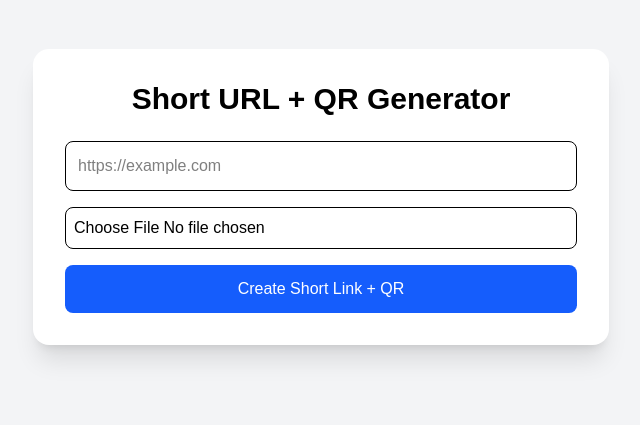
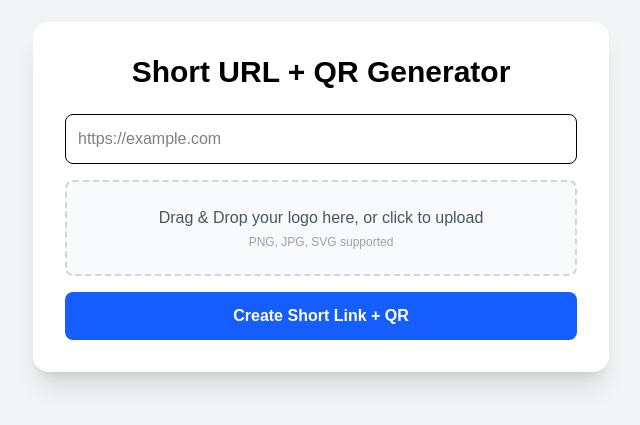
Before and after one commit to Mousinali/qr-generator, a Next.js app: page / in a window 1280 px wide. Shown: the part 203-628 px from the top of the page, without its empty margins (319-959 px from the left). Built offline with nearby package versions, Linux system fonts and the light colour scheme.

Commit message:
ui modification

```diff
--- a/src/app/page.tsx
+++ b/src/app/page.tsx
@@ -1,6 +1,6 @@
 "use client";
 
-import { useState, useRef } from "react";
+import { useState, useRef, useEffect } from "react";
 import QRCode from "react-qr-code";
 import html2canvas from "html2canvas";
 
@@ -13,6 +13,34 @@ export default function Home() {
 
   const qrRef = useRef<HTMLDivElement>(null);
 
+  // -----------------------------
+  // LOAD ONLY slug + logo ON PAGE LOAD
+  // -----------------------------
+  useEffect(() => {
+    const savedSlug = localStorage.getItem("slug");
+    const savedLogo = localStorage.getItem("logo");
+
+    // Keep input EMPTY always on reload
+    setUrl("");
+
+    if (savedSlug) setSlug(savedSlug);
+    if (savedLogo) setLogo(savedLogo);
+  }, []);
+
+  // -----------------------------
+  // SAVE DATA TO LOCALSTORAGE
+  // -----------------------------
+  useEffect(() => {
+    if (slug) localStorage.setItem("slug", slug);
+  }, [slug]);
+
+  useEffect(() => {
+    if (logo) localStorage.setItem("logo", logo);
+  }, [logo]);
+
+  // -----------------------------
+  // CREATE SHORT LINK
+  // -----------------------------
   async function handleShorten(e: React.FormEvent) {
     e.preventDefault();
     setError(null);
@@ -30,6 +58,7 @@ export default function Home() {
       if (!res.ok) throw new Error(json.error || "Failed");
 
       setSlug(json.slug);
+      localStorage.setItem("slug", json.slug);
     } catch (err: any) {
       setError(err.message || "Error occurred");
     } finally {
@@ -39,16 +68,25 @@ export default function Home() {
 
   const shortUrl = slug ? `${location.origin}/${slug}` : null;
 
+  // ----------------------------------------
+  // LOGO UPLOAD + PREVIEW (BASE64)
+  // ----------------------------------------
   const handleLogoUpload = (e: React.ChangeEvent<HTMLInputElement>) => {
     const file = e.target.files?.[0];
     if (!file) return;
 
     const reader = new FileReader();
-    reader.onload = (ev) => setLogo(ev.target?.result as string);
+    reader.onload = (ev) => {
+      const base64 = ev.target?.result as string;
+      setLogo(base64);
+      localStorage.setItem("logo", base64);
+    };
     reader.readAsDataURL(file);
   };
 
-  // DOWNLOAD QR
+  // -----------------------------
+  // DOWNLOAD QR IMAGE
+  // -----------------------------
   const handleDownload = async () => {
     if (!qrRef.current) return;
 
@@ -61,6 +99,17 @@ export default function Home() {
     link.download = "qr-code.png";
     link.href = canvas.toDataURL("image/png");
     link.click();
+  };
+
+  // -----------------------------
+  // CLEAR EVERYTHING
+  // -----------------------------
+  const clearAll = () => {
+    localStorage.clear();
+    setUrl("");
+    setSlug(null);
+    setLogo(null);
+    window.location.reload();
   };
 
   return (
@@ -80,17 +129,58 @@ export default function Home() {
             onChange={(e) => setUrl(e.target.value)}
           />
 
+          {/* DRAG & DROP LOGO UPLOAD */}
+          <div
+            className="w-full border-2 border-dashed border-gray-300 rounded-lg p-6 text-center cursor-pointer bg-gray-50 hover:bg-gray-100 transition"
+            onDragOver={(e) => e.preventDefault()}
+            onDrop={(e) => {
+              e.preventDefault();
+              const file = e.dataTransfer.files[0];
+              if (file) {
+                const reader = new FileReader();
+                reader.onload = (ev) => setLogo(ev.target?.result as string);
+                reader.readAsDataURL(file);
+              }
+            }}
+            onClick={() => document.getElementById("fileUpload")?.click()}
+          >
+            <p className="text-gray-600 font-medium">
+              Drag & Drop your logo here, or click to upload
+            </p>
+            <p className="text-xs text-gray-400 mt-1">PNG, JPG, SVG supported</p>
+
+            {logo && (
+              <div className="mt-4 flex justify-center">
+                <img
+                  src={logo}
+                  alt="Uploaded Logo Preview"
+                  className="w-20 h-20 object-contain bg-white p-2 rounded-lg shadow"
+                />
+              </div>
+            )}
+          </div>
+
+          {/* HIDDEN REAL INPUT */}
           <input
+            id="fileUpload"
             type="file"
             accept="image/*"
-            onChange={handleLogoUpload}
-            className="w-full p-2 border rounded-lg text-black"
+            className="hidden"
+            onChange={(e) => {
+              const file = e.target.files?.[0];
+              if (!file) return;
+
+              const reader = new FileReader();
+              reader.onload = (ev) => setLogo(ev.target?.result as string);
+              reader.readAsDataURL(file);
+            }}
           />
+
 
           <button
             type="submit"
             disabled={loading}
-            className="w-full py-3 bg-blue-600 text-white font-medium rounded-lg hover:bg-blue-700"
+            className="w-full py-3 bg-blue-600 text-white font-semibold rounded-lg hover:bg-blue-700"
           >
             {loading ? "Creating..." : "Create Short Link + QR"}
           </button>
@@ -99,7 +189,7 @@ export default function Home() {
         {/* ERROR */}
         {error && <p className="text-red-600 mt-4 text-center">{error}</p>}
 
-        {/* OUTPUT */}
+        {/* RESULT */}
         {shortUrl && (
           <div className="mt-8 flex flex-col items-center">
 
@@ -107,21 +197,19 @@ export default function Home() {
             <a
               href={shortUrl}
               target="_blank"
-              className="text-blue-600 font-medium mb-6"
+              className="text-blue-600 font-medium mb-6 break-all"
             >
               {shortUrl}
             </a>
 
-            {/* QR CODE BOX */}
+            {/* QR BOX */}
             <div
               ref={qrRef}
               className="relative flex items-center justify-center bg-white p-3 rounded-xl shadow"
               style={{ width: 250, height: 250 }}
             >
-              {/* QR */}
               <QRCode value={shortUrl} size={250} />
 
-              {/* CENTER LOGO */}
               {logo && (
                 <div
                   className="absolute flex items-center justify-center"
@@ -146,13 +234,22 @@ export default function Home() {
               )}
             </div>
 
-            {/* DOWNLOAD BUTTON */}
-            <button
-              onClick={handleDownload}
-              className="mt-6 px-6 py-2 bg-green-600 text-white rounded-lg hover:bg-green-700"
-            >
-              Download QR
-            </button>
+            {/* BUTTONS */}
+            <div className="flex gap-4 mt-6">
+              <button
+                onClick={handleDownload}
+                className="px-6 py-2 bg-green-600 text-white rounded-lg hover:bg-green-700"
+              >
+                Download QR
+              </button>
+
+              <button
+                onClick={clearAll}
+                className="px-6 py-2 bg-red-600 text-white rounded-lg hover:bg-red-700"
+              >
+                Clear
+              </button>
+            </div>
           </div>
         )}
       </div>
```
